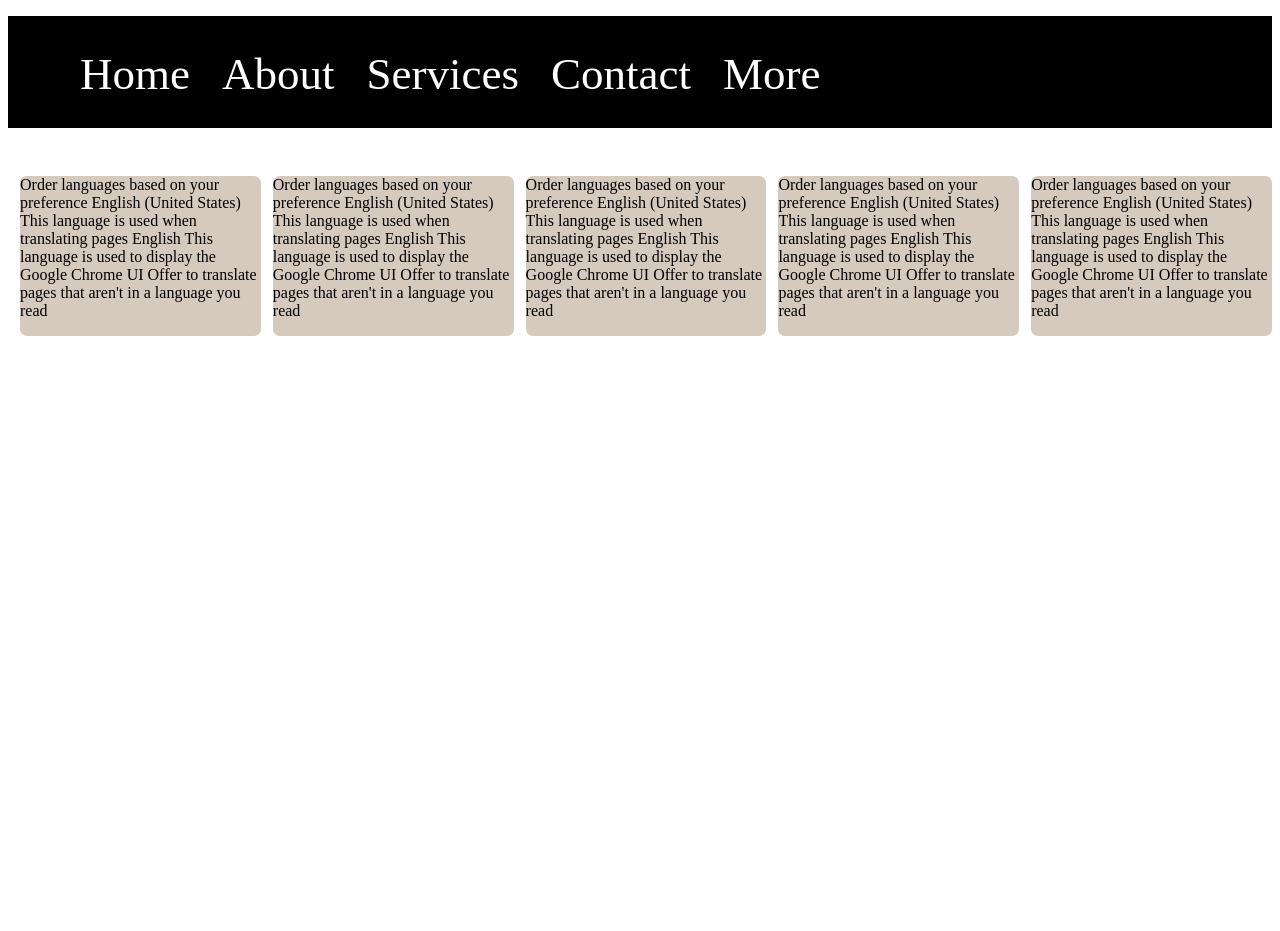
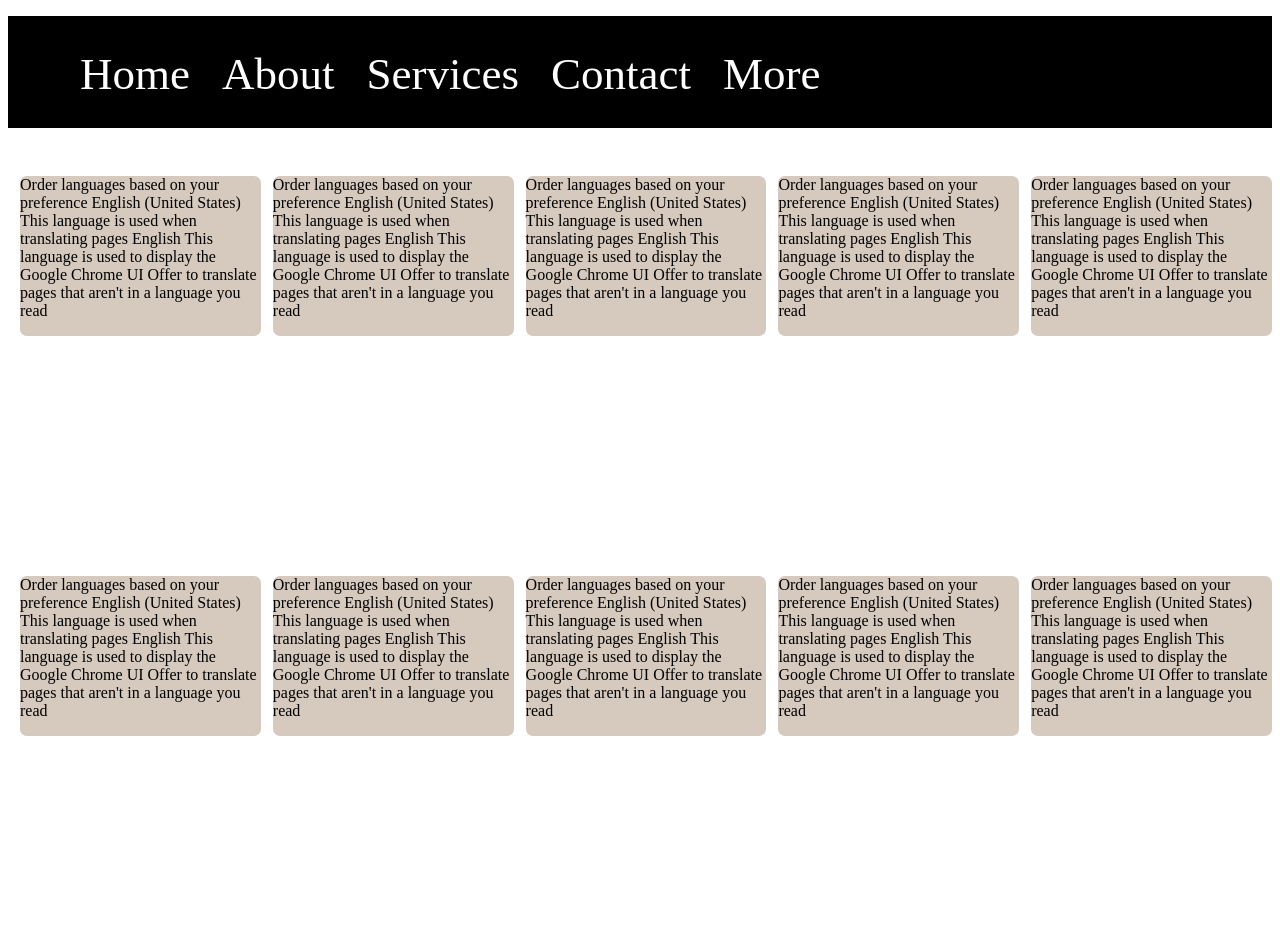
Before and after one commit to ismailmunyentwari9/irembo, a plain HTML site: page index.html in a window 1280 px wide. Before the commit the page ends 800 px from the top, so only its background shows below. Drawn offline with Linux system fonts and the light colour scheme.

Commit message:
i coppied something there

```diff
--- a/index.html
+++ b/index.html
@@ -221,5 +221,49 @@ This language is used to display the Google Chrome UI
 Offer to translate pages that aren't in a language you read
 	</div>
 </section>
+
+</nav>
+<section>
+	<div>
+		Order languages based on your preference
+English (United States)
+This language is used when translating pages
+English
+This language is used to display the Google Chrome UI
+Offer to translate pages that aren't in a language you read
+	</div>
+	<div>
+		Order languages based on your preference
+English (United States)
+This language is used when translating pages
+English
+This language is used to display the Google Chrome UI
+Offer to translate pages that aren't in a language you read
+	</div>
+	<div>
+		Order languages based on your preference
+English (United States)
+This language is used when translating pages
+English
+This language is used to display the Google Chrome UI
+Offer to translate pages that aren't in a language you read
+	</div>
+	<div>
+		Order languages based on your preference
+English (United States)
+This language is used when translating pages
+English
+This language is used to display the Google Chrome UI
+Offer to translate pages that aren't in a language you read
+	</div>
+	<div>
+		Order languages based on your preference
+English (United States)
+This language is used when translating pages
+English
+This language is used to display the Google Chrome UI
+Offer to translate pages that aren't in a language you read
+	</div>
+</section>
 </body>
 </html>
```
